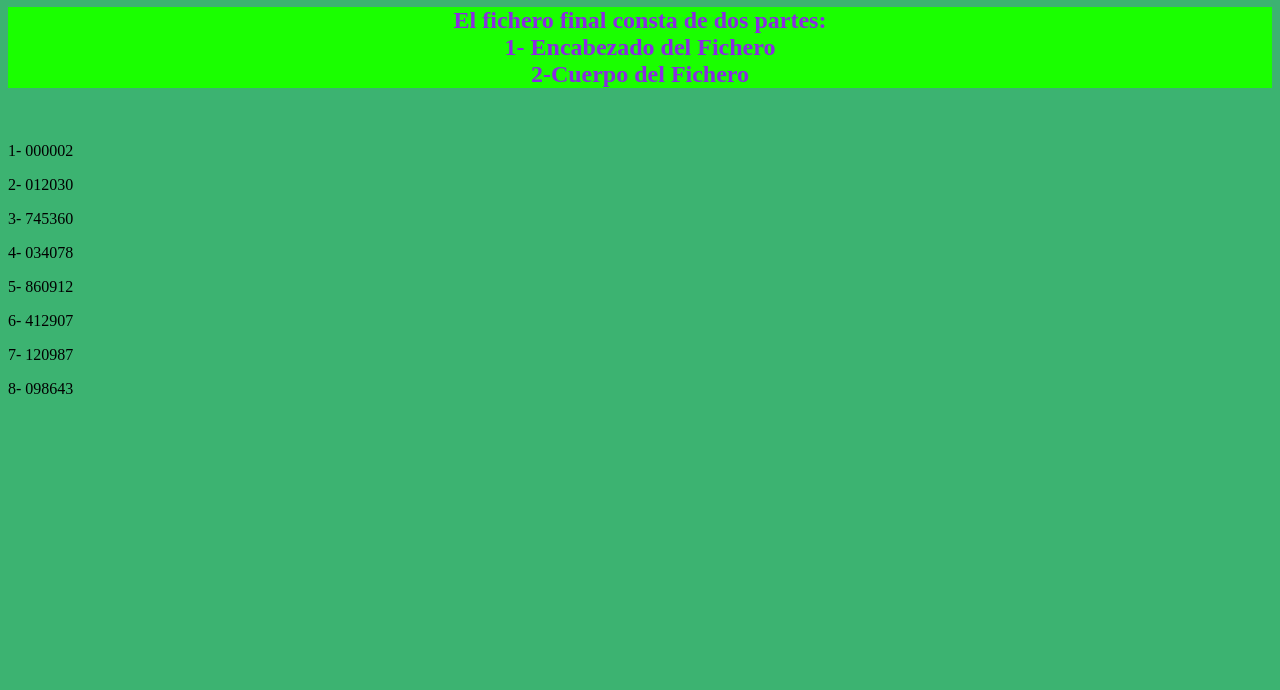
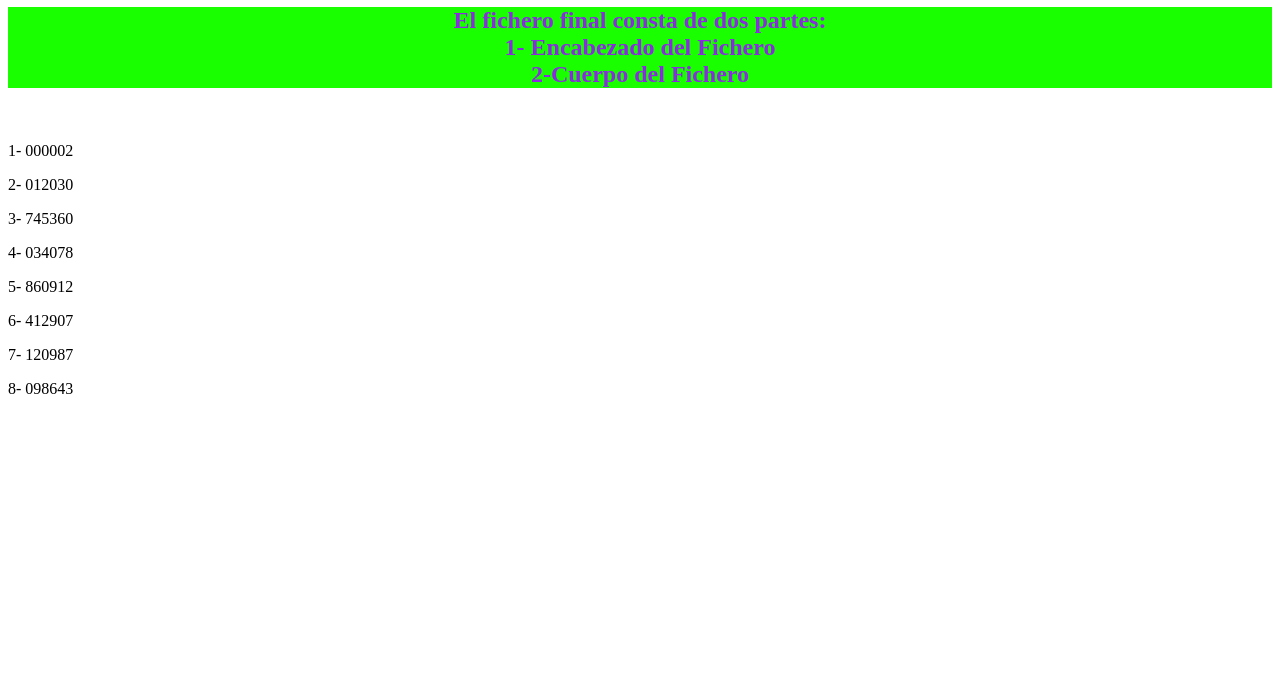
Before and after one commit to AntonioCruzGlez/prueba, a plain HTML site: page css/FF.html in a window 1280 px wide. Shown: the part 110-800 px from the top of the page. Drawn offline with Linux system fonts and the light colour scheme.

Commit message:
Conflictos resueltos en el Stash
Conflictos con el stash resueltos

```diff
--- a/css/FF.html
+++ b/css/FF.html
@@ -4,7 +4,7 @@
     <meta http-equiv="Content-Type" content="text/html;charset=UTF-8">
     <title>Fichero Final</title>
 </head>
-<body bgcolor="mediumseagreen">
+<body>
     <center><h1 style="background-color: rgb(0, 255, 251);color: brown;">Hola<br>Estamos en el Fichero Final</h1></center>
     <center><h2 style="background-color: rgb(26, 255, 0);color: blueviolet;">El fichero final consta de dos partes: <br>1- Encabezado del Fichero <br>2-Cuerpo del Fichero</h2></center>
     <br>
```
